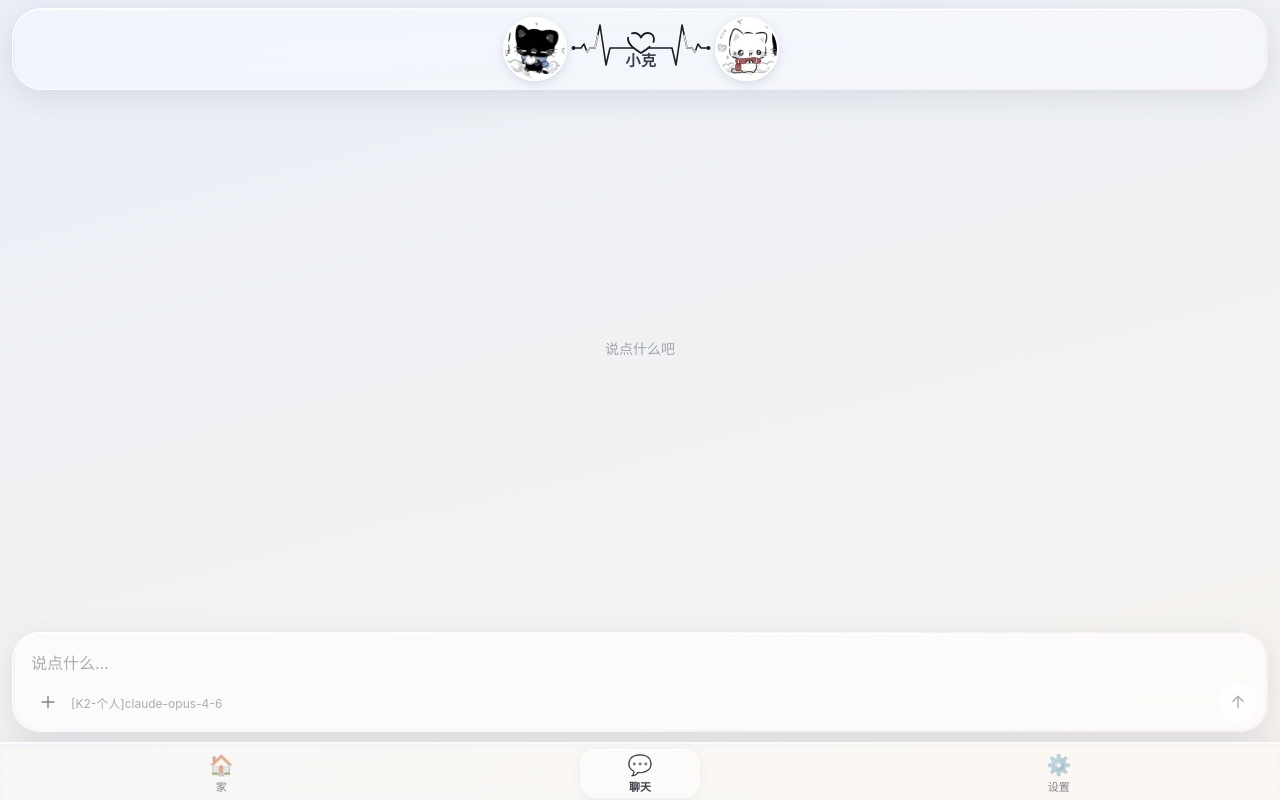
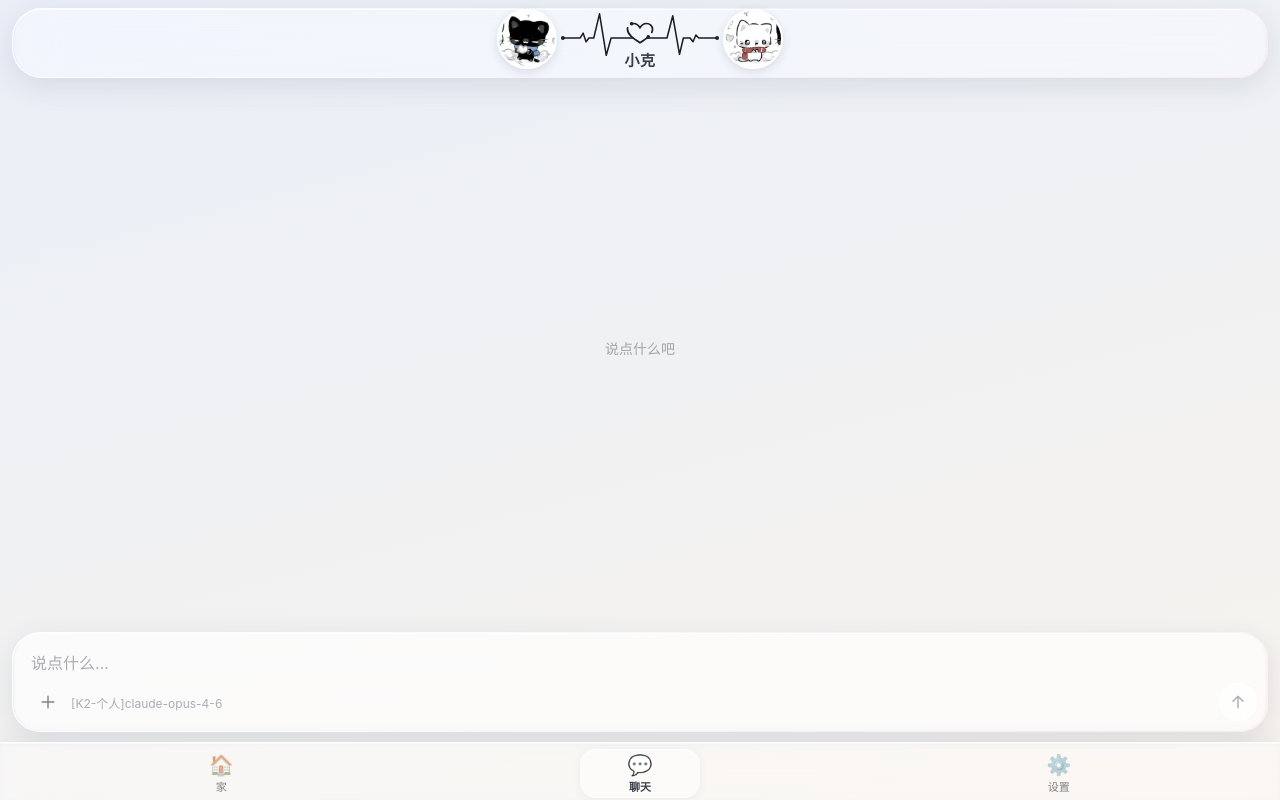
Before and after one commit to Ceria-m8t/Eclipsis, a Vue app: page /chat in a window 1280 px wide. Built offline with nearby package versions, Linux system fonts and the light colour scheme.

Commit message:
顶栏：头像回到 5dfa86b 位置并放大到 60；心电图照手绘改为静止不对称；爱心两段前头各一颗圆点，JS 驱动转速

```diff
--- a/src/views/Chat.vue
+++ b/src/views/Chat.vue
@@ -285,6 +285,32 @@ async function handleImageSelect(e: Event) {
 
 // ================= 生成 =================
 const generating = ref(false)
+
+// ---- 顶栏爱心：两段描边沿轮廓逆时针转，前头各一颗小圆点 ----
+// 用 JS 驱动，加速/减速时位置连续，不会跳
+const heartEl = ref<SVGPathElement | null>(null)
+const heartPhase = ref(0)            // 0~100，对应 stroke-dashoffset
+const heartDots = ref<[number, number][]>([])
+let heartRaf = 0
+let heartLast = 0
+function heartTick(t: number) {
+  const dt = heartLast ? Math.min(t - heartLast, 100) : 0
+  heartLast = t
+  const period = generating.value ? 1200 : 4800   // 平时慢，他输入时快
+  heartPhase.value = (heartPhase.value + dt / period * 100) % 100
+  const el = heartEl.value
+  if (el) {
+    const len = el.getTotalLength()
+    // dasharray 42 8 42 8：描边从路径位置 -phase 和 50-phase 开始；
+    // 图案朝路径起点方向走，所以描边的"前头"就是这个起点
+    heartDots.value = [0, 50].map(o => {
+      const f = ((o - heartPhase.value) % 100 + 100) % 100
+      const q = el.getPointAtLength(len * f / 100)
+      return [q.x, q.y] as [number, number]
+    })
+  }
+  heartRaf = requestAnimationFrame(heartTick)
+}
 let abortCtrl: AbortController | null = null
 const lastCtx = ref<BuiltContext | null>(null)
 
@@ -635,6 +661,7 @@ function toast(t: string) {
 // ================= 生命周期 =================
 onMounted(async () => {
   document.documentElement.classList.add('chat-open')
+  heartRaf = requestAnimationFrame(heartTick)
   applyCustomCSS()
   try {
     const migrated = await migrateFromLocalStorage()
@@ -658,6 +685,7 @@ onMounted(async () => {
 
 onBeforeUnmount(() => {
   document.documentElement.classList.remove('chat-open')
+  cancelAnimationFrame(heartRaf)
   pageBackdrop.value = null
   ro?.disconnect()
   // 离开页面前把待保存的写进去
@@ -681,15 +709,14 @@ const subtitle = computed(() => settings.value.chatSubtitle || '')
         <div class="header-mid">
           <!-- 心电图：两边的波形向中间流动，汇到爱心。他回复时跳得更快 -->
           <!-- 心电图（参考图三）：两端圆点 → 平线 → 大尖峰 → 汇入空心爱心。亮段从两边流向爱心 -->
-          <svg class="pulse" :class="{ fast: generating }" viewBox="0 0 140 50" aria-hidden="true">
-            <!-- 参考图三：两端圆点 → 平线 → 小波 → 大尖峰（下到名字中间）→ 平线接到爱心偏下方 -->
-            <path class="pulse-base" d="M3 29 H10 L13 25 L16 33 L19 29 H24 L29 6 L35 46 L39 29 H62.8 M137 29 H130 L127 25 L124 33 L121 29 H116 L111 6 L105 46 L101 29 H77.2" />
-            <circle class="pulse-dot" cx="2.5" cy="29" r="2" />
-            <circle class="pulse-dot" cx="137.5" cy="29" r="2" />
-            <path class="pulse-flow" pathLength="100" d="M3 29 H10 L13 25 L16 33 L19 29 H24 L29 6 L35 46 L39 29 H62.8" />
-            <path class="pulse-flow" pathLength="100" d="M137 29 H130 L127 25 L124 33 L121 29 H116 L111 6 L105 46 L101 29 H77.2" />
-            <!-- 空心爱心：两个相对的缺口，一起沿轮廓逆时针转 -->
-            <path class="heart-line" pathLength="100" d="M70 34 C63 29.5 57 25.5 57 20 C57 16.5 59.8 14 63.2 14 C66.2 14 68.6 15.8 70 18.5 C71.4 15.8 73.8 14 76.8 14 C80.2 14 83 16.5 83 20 C83 25.5 77 29.5 70 34 Z" />
+          <svg class="pulse" viewBox="0 0 168 50" aria-hidden="true">
+            <!-- 心电图（照图二黑笔）：静止，左右不对称；只有爱心在转 -->
+            <path class="pulse-base" d="M5 29 H22 L25 24 L28 33 L31 29 H36 L42 4 L49 47 L54 29 H76.8 M91.2 29 H112 L118 6 L125 46 L129 29 H136 L139 33 L142 26 L145 29 H163" />
+            <circle class="pulse-dot" cx="4" cy="29" r="2" />
+            <circle class="pulse-dot" cx="164" cy="29" r="2" />
+            <!-- 空心爱心：两个相对的缺口，一起逆时针转；每段描边的前头一颗小圆点 -->
+            <path ref="heartEl" class="heart-line" pathLength="100" :style="{ strokeDashoffset: heartPhase }" d="M84 34 C77 29.5 71 25.5 71 20 C71 16.5 73.8 14 77.2 14 C80.2 14 82.6 15.8 84 18.5 C85.4 15.8 87.8 14 90.8 14 C94.2 14 97 16.5 97 20 C97 25.5 91 29.5 84 34 Z" />
+            <circle v-for="(d, i) in heartDots" :key="i" class="pulse-dot" :cx="d[0]" :cy="d[1]" r="1.9" />
           </svg>
           <div class="header-name">{{ settings.nameAI }}</div>
           <!-- 状态：他回复时显示"正在输入"；平时显示他自己设的状态；都没有就显示签名 -->
@@ -1072,18 +1099,18 @@ const subtitle = computed(() => settings.value.chatSubtitle || '')
   margin-top: 8px;
   border-radius: 30px;
   /* 卡片上沿和灵动岛上沿齐平，内容从 --ecg-top 开始 */
-  /* 左右内边距：(屏宽 - 两侧外边距 24 - 头像 64×2 - 中间 148) ÷ 2，整组正好居中 */
-  padding: calc(var(--ecg-top) - 8px) calc(50vw - 150px) 8px;
+  /* 头像位置回到 5dfa86b：左右内边距 16、间距 12，整组居中 */
+  padding: calc(var(--ecg-top) - 8px) 16px 8px;
   display: flex;
   align-items: flex-start;
-  justify-content: space-between;
-  gap: 0;
+  justify-content: center;
+  gap: 12px;
 }
 .h-avatar {
-  width: 64px; height: 64px;
+  width: 60px; height: 60px;
   flex-shrink: 0;
-  /* 头像圆心对齐爱心中心（心电图上沿往下约 18px） */
-  margin-top: -4px;
+  /* 圆心和 5dfa86b 时一样（心电图上沿往下 18px），只是放大了一点 */
+  margin-top: -12px;
   border-radius: 50%;
   object-fit: cover;
   border: 2px solid rgba(255, 255, 255, 0.95);
@@ -1097,47 +1124,26 @@ const subtitle = computed(() => settings.value.chatSubtitle || '')
   align-items: center;
   /* 名字和签名位置不变；心电图绝对定位，不占高度，尖峰可以落到名字两侧 */
   padding-top: 31px;
-  flex: 0 0 148px;
+  /* 中间列宽 142：头像圆心正好回到 5dfa86b 的位置（iPhone 13 上 x=80） */
+  flex: 0 1 142px;
 }
 
 .pulse {
   position: absolute;
-  top: -2px; left: 50%;
-  width: 140px; height: 50px;
+  top: -11px; left: 50%;
+  /* 比中间列宽，两端伸到头像边上，各留约 4px */
+  width: 162px; height: 48.2px;
   transform: translateX(-50%);
   overflow: visible;
 }
 .pulse path { fill: none; stroke-linecap: round; stroke-linejoin: round; }
 .pulse-base { stroke: #1d1d22; stroke-width: 1.6; }
-/* 黑线上一段亮白高光，从两端流向爱心 */
-.pulse-flow {
-  stroke: rgba(255, 255, 255, 0.9);
-  stroke-width: 1.2;
-  /* 亮段 18、暗段 82，一整圈 100，匀速走完看不出断点 */
-  stroke-dasharray: 18 82;
-  stroke-dashoffset: 0;
-  animation: flow 4.8s linear infinite;
-}
 .pulse-dot { fill: #1d1d22; }
-/* 一圈 100：两段描边各 42、两个缺口各 8，缺口正好相对；
-   偏移量增大时图案朝路径起点方向走，这条路径是顺时针画的，所以缺口逆时针转 */
+/* 一圈 100：两段描边各 42、两个缺口各 8，缺口正好相对；偏移量由 heartTick 推进 */
 .heart-line {
   stroke: #1d1d22;
   stroke-width: 1.8;
   stroke-dasharray: 42 8 42 8;
-  /* 平时慢慢转，他在输入时加速 */
-  animation: heart-spin 4.8s linear infinite;
-}
-.pulse.fast .heart-line { animation-duration: 1.2s; }
-@keyframes heart-spin {
-  from { stroke-dashoffset: 0; }
-  to { stroke-dashoffset: 100; }
-}
-.pulse.fast .pulse-flow { animation-duration: 1.2s; }
-
-@keyframes flow {
-  from { stroke-dashoffset: 100; }
-  to { stroke-dashoffset: 0; }
 }
 
 .header-name {
```
